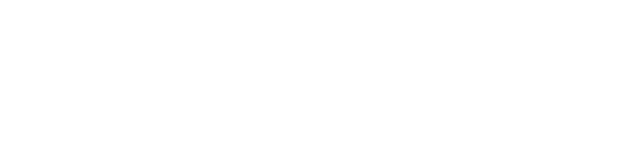
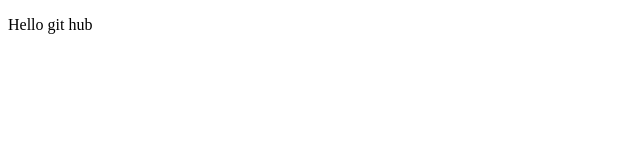
Before and after one commit to gwmgo/new-repo, a plain HTML site: page index.html in a window 1280 px wide. Shown: the whole page, without its empty margins (0-640 px from the left). Drawn offline with Linux system fonts and the light colour scheme.

Commit message:
Added p tag

```diff
--- a/index.html
+++ b/index.html
@@ -1,4 +1,6 @@
 <!DOCTYPE html>
 <html lang="en">
-  <header></header>
+  <header>
+    <p>Hello git hub</p>
+  </header>
 </html>
```
